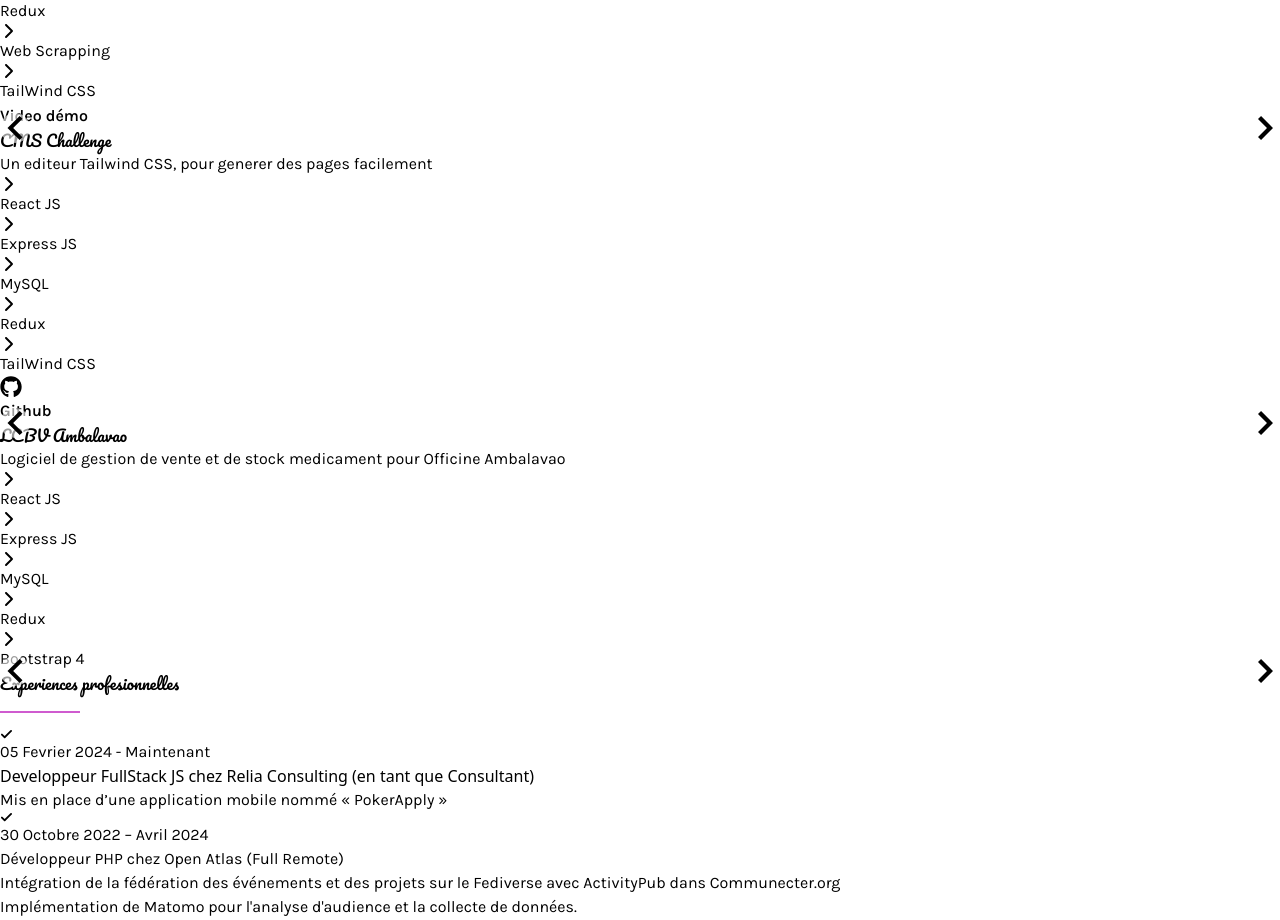
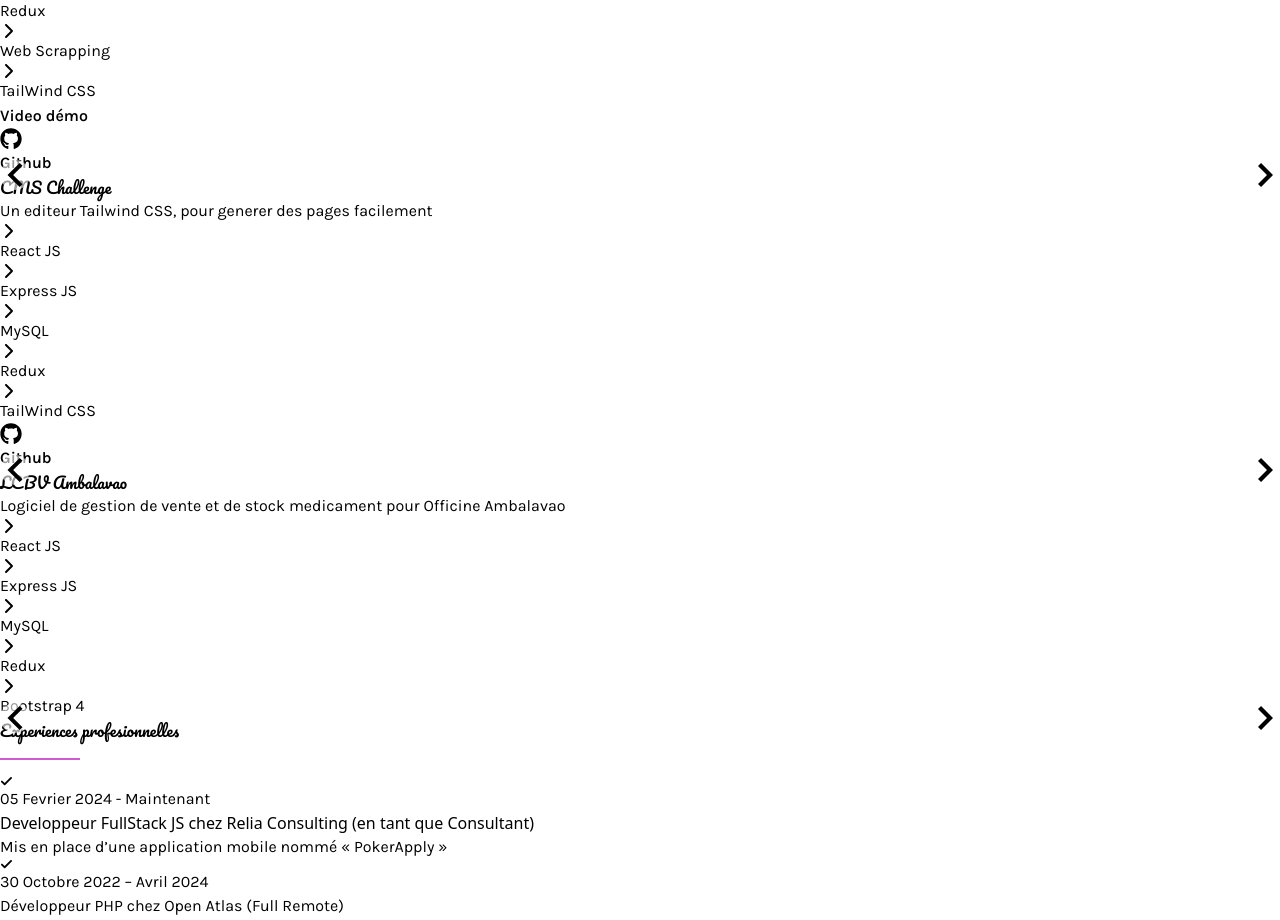
Before and after one commit to armelgeek/my-portfolio, a React (Vite) app: page / in a window 1280 px wide. Shown: the part 2948-3868 px from the top of the page. Built offline with nearby package versions, Linux system fonts and the light colour scheme.

Commit message:
Update App.jsx

```diff
--- a/src/App.jsx
+++ b/src/App.jsx
@@ -478,6 +478,12 @@
                     }}
                        className='px-5 py-2 text-white bg-purple-500 border-2 rounded-full text-md bg-white-500 border-slate-300'>Video
                       démo </a>
+                      <a target='_blank' href="https://github.com/armelgeek/tiakalo-next" style={{
+                      fontFamily: "Karla",
+                      fontWeight: "bold",
+                    }}
+                       className='flex flex-row gap-2 px-5 py-2 text-black bg-white border rounded-full text-md bg-white-500 border-slate-300'>
+                      <FaGithub size={22}/> Github </a>
 
                   </div>
                 </div>
```
